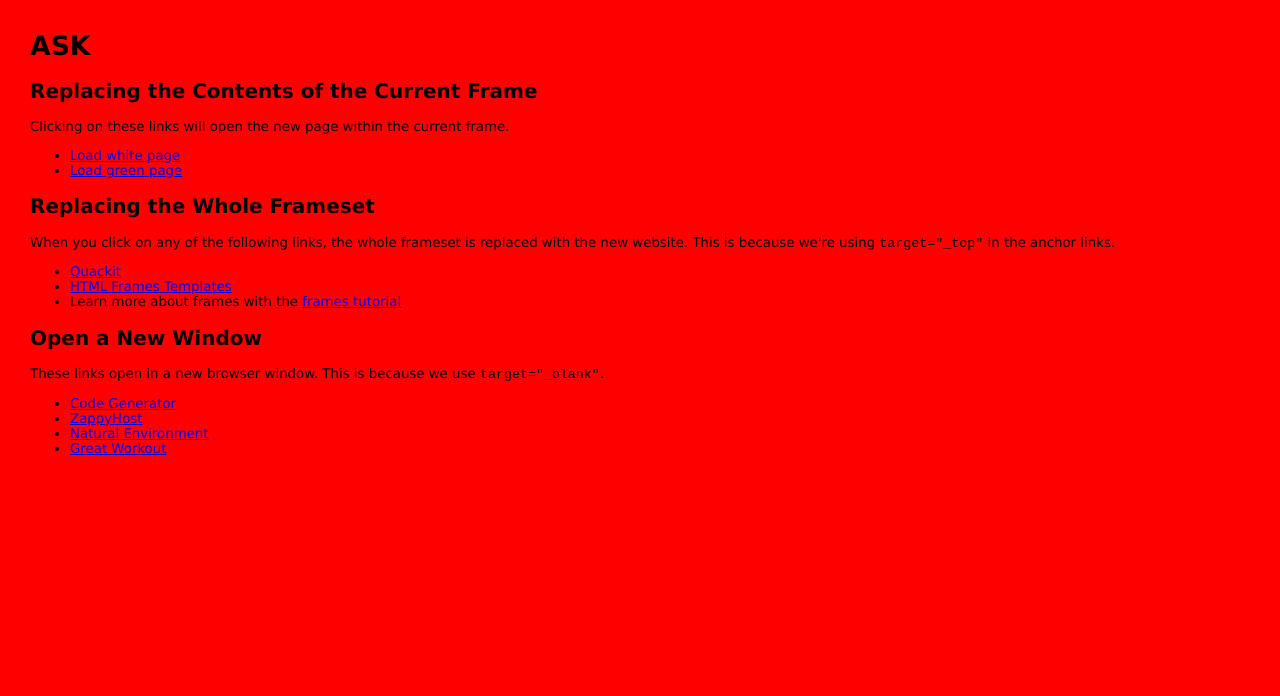
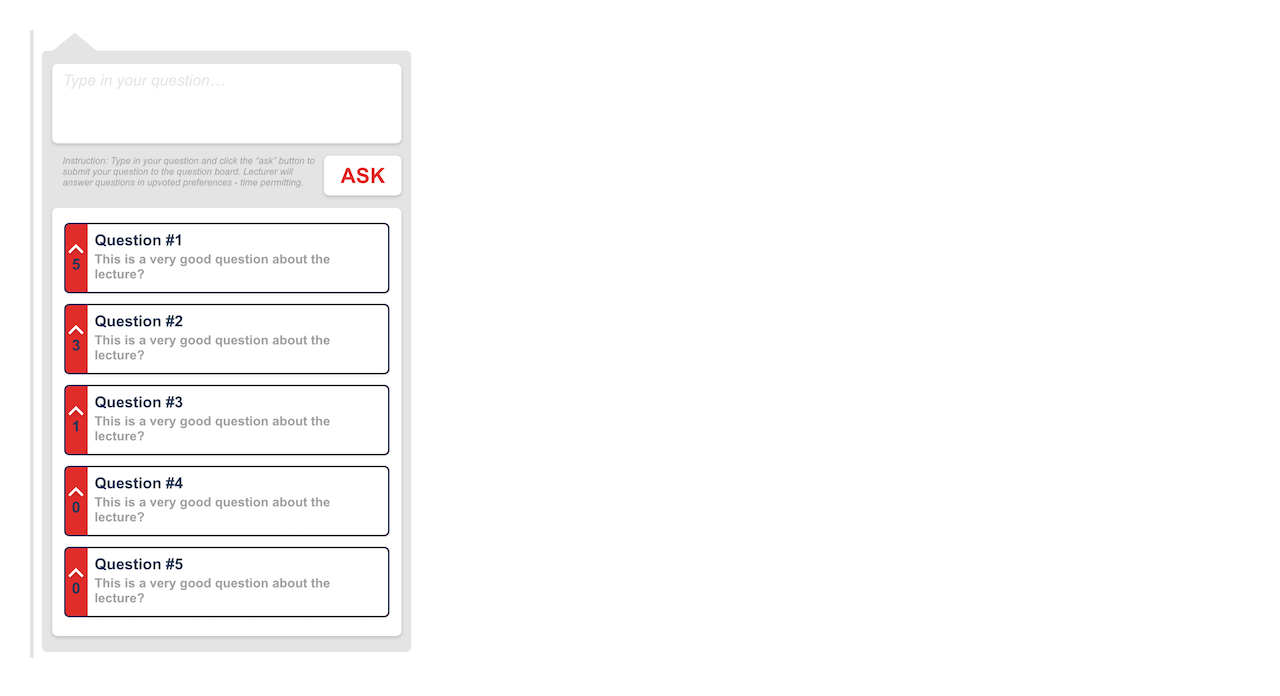
Before and after one commit to inci90/RMIT-ITS-Hackathon, a website: page src/ask.html in a window 1280 px wide. Drawn offline with Linux system fonts and the light colour scheme.

```diff
--- a/src/ask.html
+++ b/src/ask.html
@@ -1,40 +1,21 @@
 <html>
+
 <head>
-<title>HTML Frames Example - Content</title>
-<style type="text/css">
-body {
-	font-family:verdana,arial,sans-serif;
-	font-size:10pt;
-	margin:30px;
-	background-color:red;
-	}
-</style>
+	<title>HTML Frames Example - Content</title>
+	<style type="text/css">
+		body {
+			font-family: verdana, arial, sans-serif;
+			font-size: 10pt;
+			margin: 30px;
+			background-color: white;
+		}
+	</style>
 </head>
+
 <body>
-<h1>ASK</h1>
-<h2>Replacing the Contents of the Current Frame</h2>
-<p>Clicking on these links will open the new page within the current frame.</p>
-<ul>
-	<li><a href="white.html" target="content">Load white page</a></li>
-	<li><a href="green.html" target="content">Load green page</a></li>
-</ul>
 
-<h2>Replacing the Whole Frameset</h2>
-<p>When you click on any of the following links, the whole frameset is replaced with the new website. This is because we're using <code>target="_top"</code> in the anchor links.</p>
-<ul>
-	<li><a href="http://www.quackit.com" target="_top">Quackit</a></li>
-	<li><a href="http://www.quackit.com/html/templates/frames/" target="_top">HTML Frames Templates</a></li>
-	<li>Learn more about frames with the <a href="http://www.quackit.com/html/tutorial/html_frames.cfm" target="_top">frames tutorial</a><//li>
-</ul>
-
-<h2>Open a New Window</h2>
-<p>These links open in a new browser window. This is because we use <code>target="_blank"</code>.</p>
-<ul>
-	<li><a href="http://www.code-generator.net" target="_blank">Code Generator</a></li>
-	<li><a href="http://www.zappyhost.com" target="_blank">ZappyHost</a></li>
-	<li><a href="http://www.natural-environment.com" target="_blank">Natural Environment</a></li>
-	<li><a href="http://www.great-workout.com" target="_blank">Great Workout</a></li>
-</ul>
+<img src="ask.png"></img>
 
 </body>
+
 </html>
```
Also changed, not shown: src/index.html (+8 -3 lines), src/styles.css (+18 -2 lines), src/ask.png (added), src/logo.png (added).
